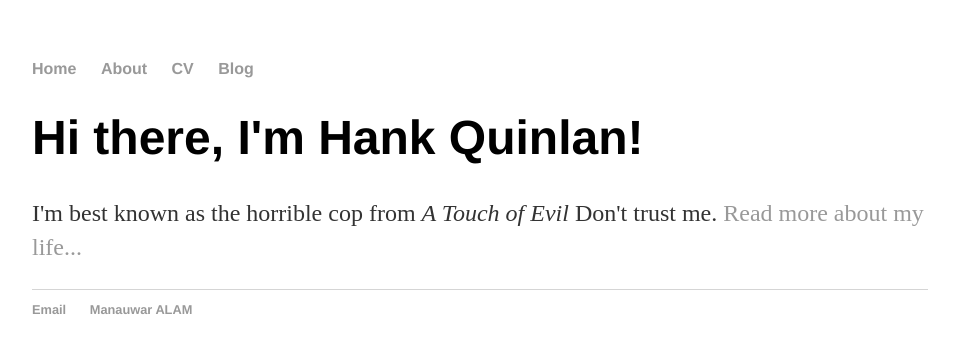
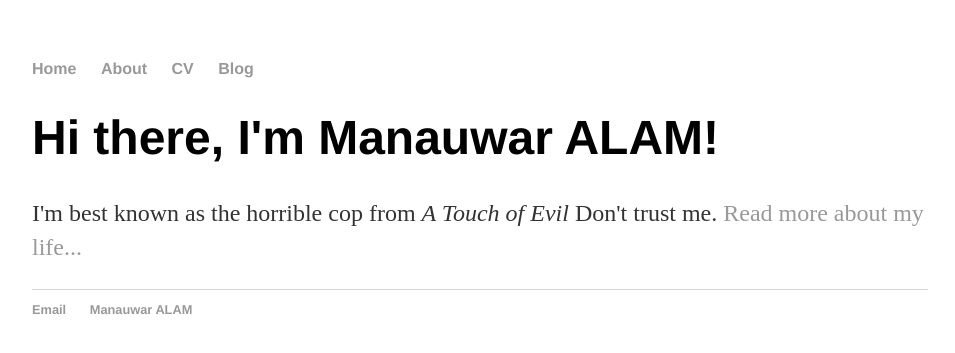
Before and after one commit to alam28/alam28.github.io, a Jekyll site: the page built from index.html, in a window 1280 px wide. Shown: the top 353 px of the page, without its empty margins (160-1115 px from the left). Built offline with Jekyll 4.4.1, drawn with Linux system fonts in a browser that asks for light colours.

Commit message:
updated homepage

```diff
--- a/index.html
+++ b/index.html
@@ -1,8 +1,8 @@
 ---
 layout: default
-title: Hank Quinlan, Horrible Cop
+title: Manauwar ALAM, Horrible Cop
 ---
 <div class="blurb">
-	<h1>Hi there, I'm Hank Quinlan!</h1>
+	<h1>Hi there, I'm Manauwar ALAM!</h1>
 	<p>I'm best known as the horrible cop from <em>A Touch of Evil</em> Don't trust me. <a href="/about">Read more about my life...</a></p>
 </div><!-- /.blurb -->
```
